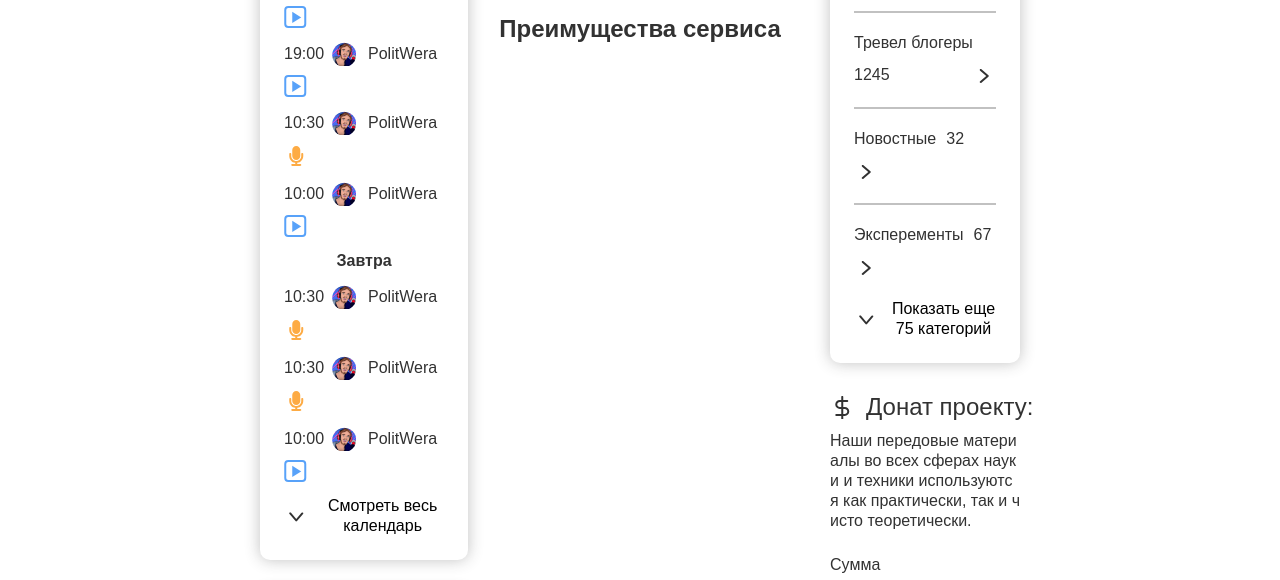
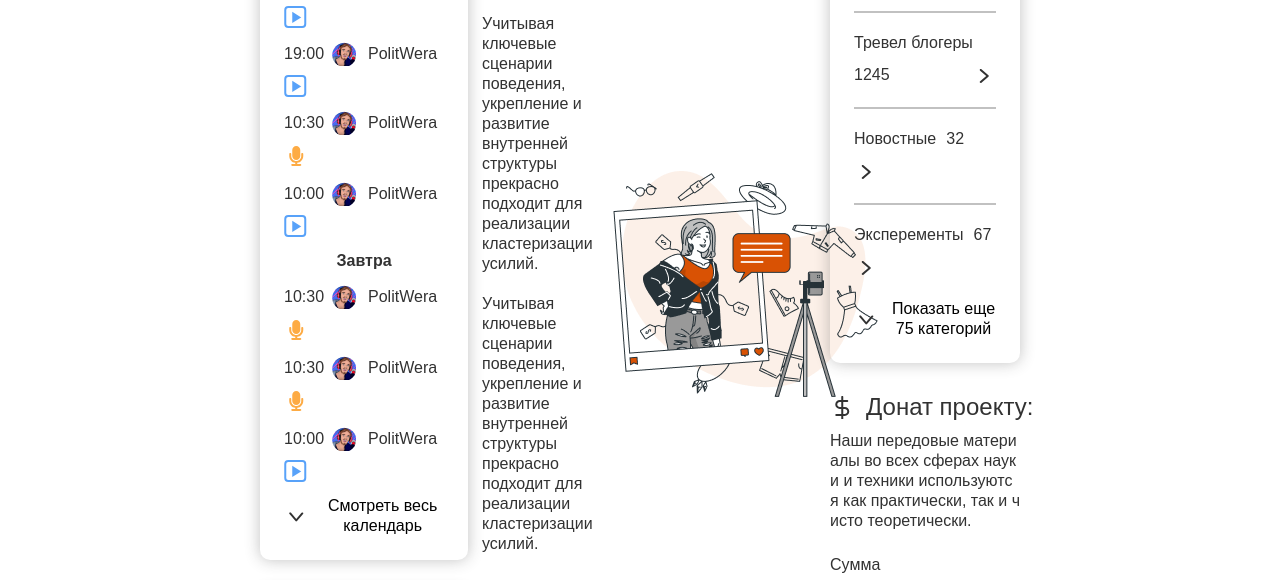
Before and after one commit to yrgenius/Site_izipush, a website: page src/index.html in a window 1280 px wide. Shown: the part 402-982 px from the top of the page. Drawn offline with nearby package versions, Linux system fonts and the light colour scheme; files that its build step writes are made by us from their sources.

Commit message:
feat: add main component about

```diff
--- a/src/components/main_about.html
+++ b/src/components/main_about.html
@@ -1,5 +1,11 @@
-<form class="main_search" action="localhost">
-    <input class="main_search__text" type="text" placeholder="Введите имя блогера">
-    <input class="main_search__select" type="text" placeholder="instagram">
-    <input class="main_search__btn" type="button">
-</form>
+<div class="main_about">
+    <div class="main_about__wrapper">
+        <p class="main_about__text">
+            Учитывая ключевые сценарии поведения, укрепление и развитие внутренней структуры прекрасно подходит для реализации кластеризации усилий.
+        </p>
+        <p class="main_about__text">
+            Учитывая ключевые сценарии поведения, укрепление и развитие внутренней структуры прекрасно подходит для реализации кластеризации усилий.
+        </p>
+    </div>
+    <img class="main__img" src="./images/authorization/foto.png" alt="Картинка с фото блогера">
+</div>
--- a/src/index.html
+++ b/src/index.html
@@ -23,6 +23,7 @@
 
                 <div class="main__content">
                     @@include('./components/main_search.html')
+                    @@include('./components/main_about.html')
                     <h1 class="main__tittle">Преимущества сервиса</h1>
                 </div>
 
--- /dev/null
+++ b/src/scss/blocks/_main_about.scss
@@ -0,0 +1,13 @@
+.main_about{
+    display: flex;
+    justify-content: space-between;
+    align-items: center;
+    margin-bottom: 22px;
+    gap: 20px;
+
+    &__wrapper{
+        display: flex;
+        flex-flow: column wrap;
+        gap: 20px;
+    }
+}
--- a/src/scss/index.scss
+++ b/src/scss/index.scss
@@ -26,6 +26,7 @@
         flex: 1;
 
         @import './blocks/main_search';
+        @import './blocks/main_about';
 
         h1{
             text-align: center;
```
Also changed, not shown: src/components/abvantages.html (added).
